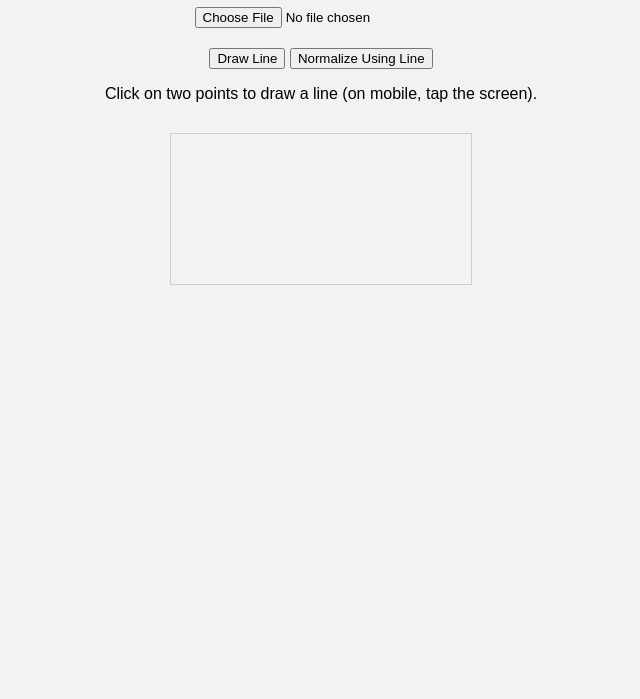
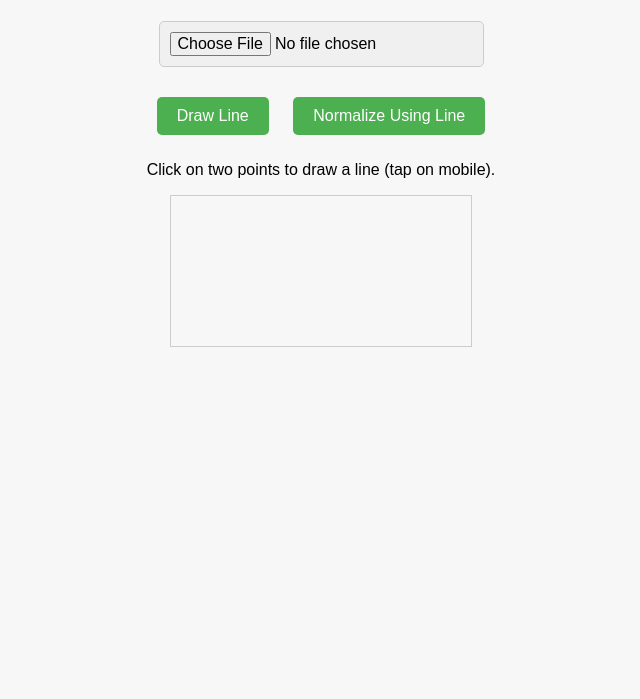
Before and after one commit to FRAMEllARCHIVE/IMGGRAD, a plain HTML site: page index.html in a window 1280 px wide. Shown: the part 101-800 px from the top of the page, without its empty margins (319-959 px from the left). Drawn offline with Linux system fonts and the light colour scheme.

Commit message:
Update index.html

```diff
--- a/index.html
+++ b/index.html
@@ -2,50 +2,115 @@
 <html lang="en">
 <head>
   <meta charset="UTF-8" />
-  <title>Gradient Normalizer</title>
+  <meta name="viewport" content="width=device-width, initial-scale=1.0">
+  <title>Gradient Normalizer Tool</title>
   <style>
     body {
-      font-family: sans-serif;
+      font-family: 'Arial', sans-serif;
+      margin: 0;
+      padding: 0;
+      background-color: #f7f7f7;
       text-align: center;
-      background: #f2f2f2;
-      padding: 20px;
     }
+
+    h1 {
+      margin-top: 20px;
+      font-size: 2.5em;
+      color: #333;
+    }
+
+    .container {
+      margin-top: 30px;
+      max-width: 100%;
+      padding: 0 20px;
+    }
+
+    .controls {
+      margin-top: 20px;
+    }
+
+    button {
+      background-color: #4CAF50;
+      color: white;
+      font-size: 16px;
+      border: none;
+      padding: 10px 20px;
+      margin: 10px;
+      cursor: pointer;
+      border-radius: 5px;
+      transition: background-color 0.3s;
+    }
+
+    button:hover {
+      background-color: #45a049;
+    }
+
     canvas {
       border: 1px solid #ccc;
-      margin-top: 10px;
+      display: block;
+      margin: 0 auto;
       max-width: 100%;
       height: auto;
       touch-action: none;
     }
-    #controls {
-      margin: 20px;
+
+    #loading {
+      display: none;
+      font-size: 18px;
+      margin-top: 20px;
+      color: #555;
+    }
+
+    #upload {
+      margin-top: 20px;
+      font-size: 16px;
+      padding: 10px;
+      background-color: #f0f0f0;
+      border: 1px solid #ccc;
+      border-radius: 5px;
+    }
+
+    @media (max-width: 600px) {
+      h1 {
+        font-size: 2em;
+      }
+
+      button {
+        font-size: 14px;
+        padding: 8px 16px;
+      }
     }
   </style>
 </head>
 <body>
-  <h1>Gradient Normalizer Tool</h1>
-  <input type="file" id="upload" accept="image/*" />
-  <div id="controls">
-    <button onclick="startDrawingLine()">Draw Line</button>
-    <button onclick="applyGradientCorrection()">Normalize Using Line</button>
-    <p>Click on two points to draw a line (on mobile, tap the screen).</p>
+  <div class="container">
+    <h1>Gradient Normalizer Tool</h1>
+    <input type="file" id="upload" accept="image/*" />
+    <div id="loading">Loading image...</div>
+    <div class="controls">
+      <button onclick="startDrawingLine()">Draw Line</button>
+      <button onclick="applyGradientCorrection()">Normalize Using Line</button>
+      <p>Click on two points to draw a line (tap on mobile).</p>
+    </div>
+    <canvas id="canvas"></canvas>
   </div>
-  <canvas id="canvas"></canvas>
 
   <script>
-    const canvas = document.getElementById("canvas");
-    const ctx = canvas.getContext("2d");
+    const canvas = document.getElementById('canvas');
+    const ctx = canvas.getContext('2d');
+    const loadingElement = document.getElementById('loading');
+    const uploadInput = document.getElementById('upload');
     let img = new Image();
     let points = [];
     let originalImageData = null;
     let scale = 1;
 
     function resizeCanvasToFitImage() {
-      const screenWidth = window.innerWidth;
-      const screenHeight = window.innerHeight;
       const aspectRatio = img.width / img.height;
+      const screenWidth = window.innerWidth * 0.9;
+      const screenHeight = window.innerHeight * 0.6;
 
-      if (img.width > img.height) {
+      if (screenWidth / aspectRatio <= screenHeight) {
         canvas.width = screenWidth;
         canvas.height = screenWidth / aspectRatio;
       } else {
@@ -56,13 +121,15 @@
       scale = canvas.width / img.width;
     }
 
-    document.getElementById("upload").addEventListener("change", (e) => {
+    uploadInput.addEventListener('change', (e) => {
+      loadingElement.style.display = 'block';
       const reader = new FileReader();
-      reader.onload = function (evt) {
+      reader.onload = function(evt) {
         img.onload = () => {
           resizeCanvasToFitImage();
           ctx.drawImage(img, 0, 0, canvas.width, canvas.height);
           originalImageData = ctx.getImageData(0, 0, canvas.width, canvas.height);
+          loadingElement.style.display = 'none';
         };
         img.src = evt.target.result;
       };
@@ -81,8 +148,8 @@
 
     function startDrawingLine() {
       points = [];
-      canvas.addEventListener("mousedown", onClick);
-      canvas.addEventListener("touchstart", onClick);
+      canvas.addEventListener('mousedown', onClick);
+      canvas.addEventListener('touchstart', onClick);
     }
 
     function onClick(e) {
@@ -94,8 +161,8 @@
       }
       if (points.length === 2) {
         drawLine(points[0], points[1]);
-        canvas.removeEventListener("mousedown", onClick);
-        canvas.removeEventListener("touchstart", onClick);
+        canvas.removeEventListener('mousedown', onClick);
+        canvas.removeEventListener('touchstart', onClick);
       }
     }
 
@@ -160,7 +227,6 @@
       ctx.putImageData(correctedImage, 0, 0);
     }
 
-
     function getLinePoints(x0, y0, x1, y1) {
       const points = [];
       const dx = Math.abs(x1 - x0);
```
